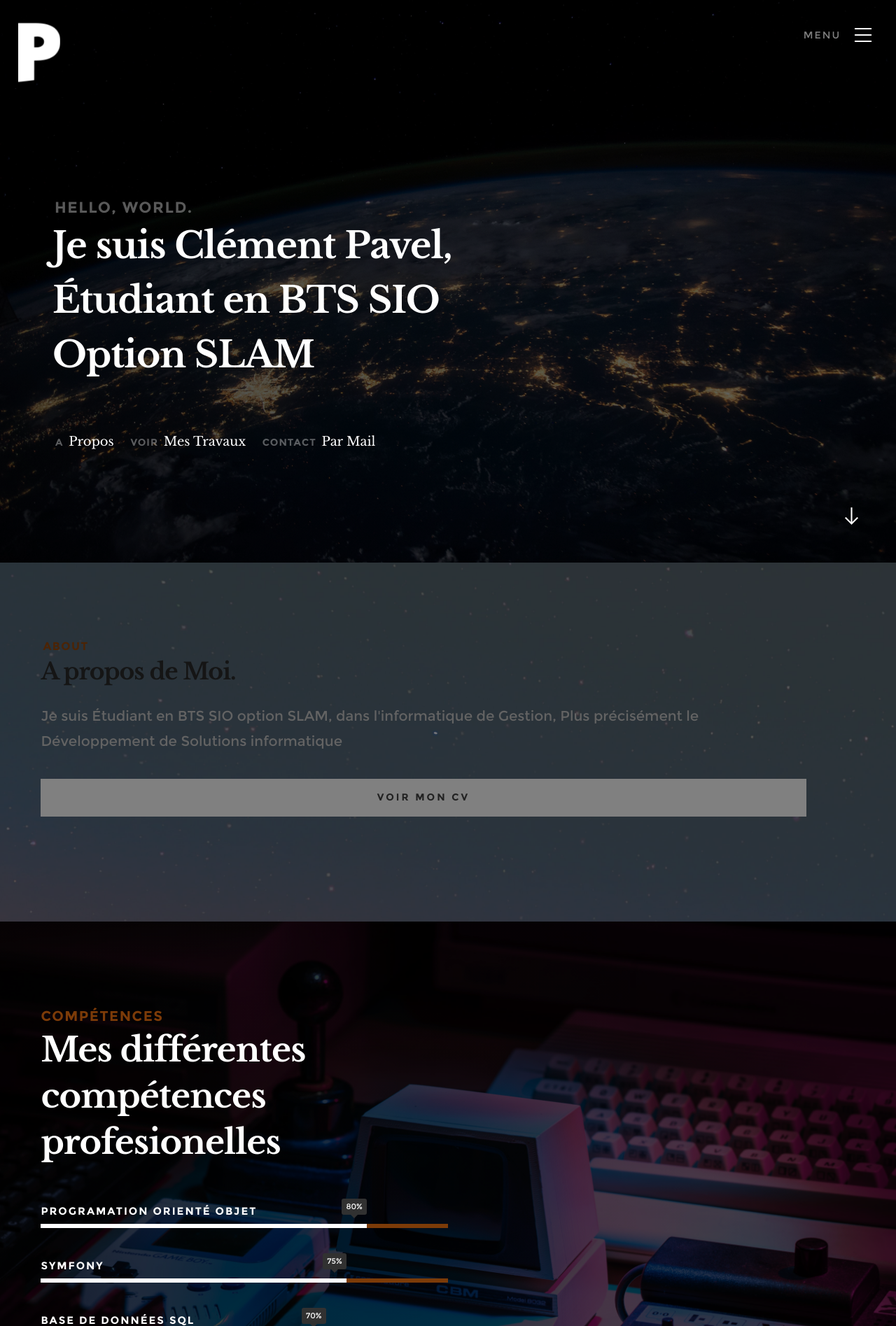
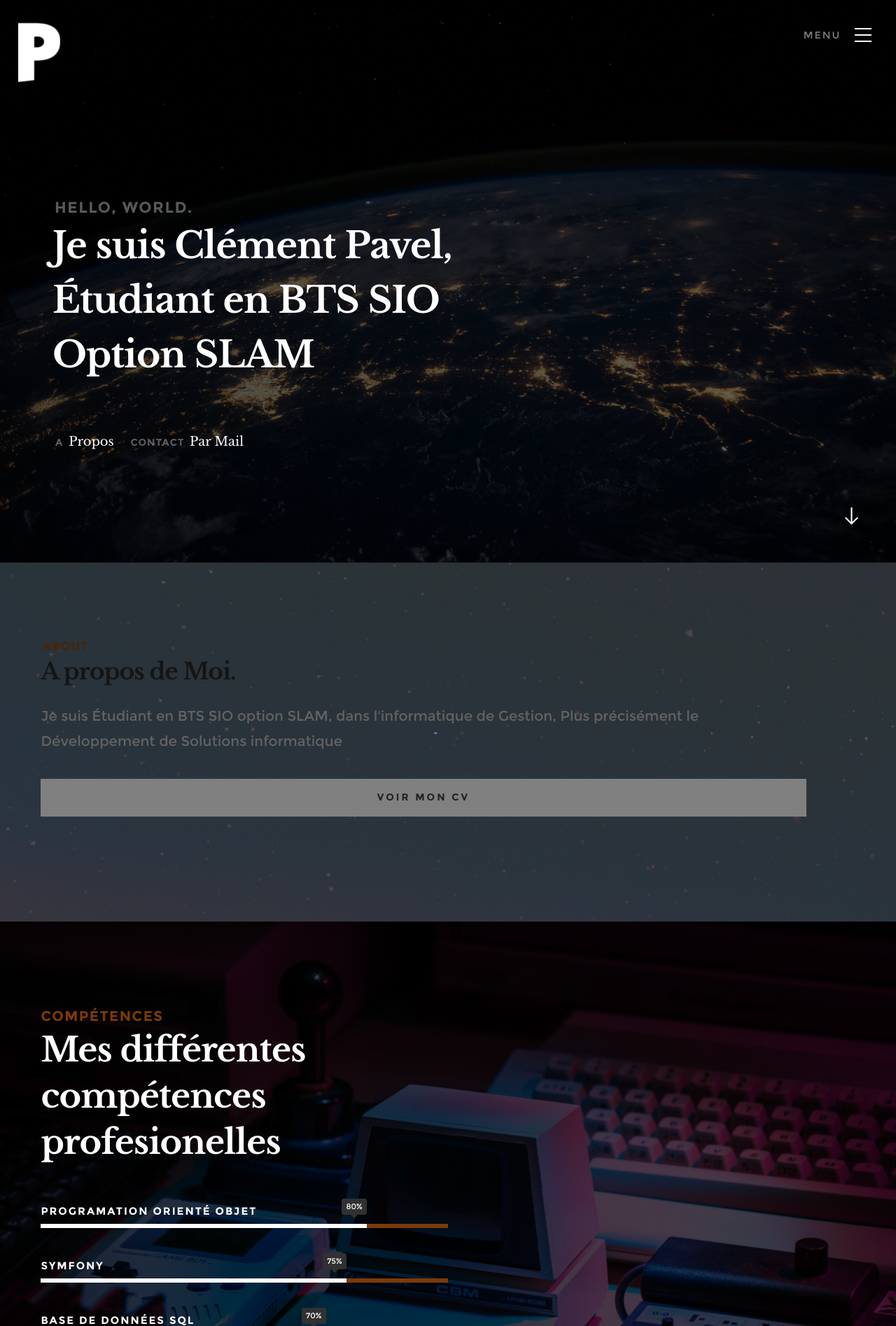
Before and after one commit to Dummy420/Portfolio, a Symfony app: template templates/index/index.html.twig in a window 1280 px wide. Shown: the top 1895 px of the page at 70% size. Run offline with Twig, Linux system fonts and the light colour scheme; the template is opened without the code that fills it, so the values that code supplies are empty; some libraries are stand-ins or nearby versions; some web fonts are replaced.

Commit message:
No JS as it was'nt working :'(

```diff
--- a/templates/index/index.html.twig
+++ b/templates/index/index.html.twig
@@ -67,7 +67,6 @@
 				<li class="current"><a class="smoothscroll" href="#home" title="">Home</a></li>
 				<li><a class="smoothscroll" href="#about" title="">A Propos</a></li>
 				<li><a class="smoothscroll" href="#credentials" title="">Experience</a></li>
-				<li><a class="smoothscroll" href="#portfolio" title="">Travaux</a></li>
 				<li><a class="smoothscroll" href="#contact" title="">Contact</a></li>
 			</ul>
 
@@ -107,17 +106,16 @@
 		   		<div class="col-twelve">
 			  			<div class="home-bottom-text">
 
-			  				<h3 class="animate-intro">Hello, World.</h3>
-				  			<h1 class="animate-intro">
+			  				<h3 class="">Hello, World.</h3>
+				  			<h1 class="">
 							Je suis Clément Pavel, <br>
 							Étudiant en BTS SIO<br>
 							Option SLAM
 				  			</h1>
 
 							<ul class="home-section-links">
-								<li class="animate-intro">A <a href="#about" class="smoothscroll">Propos</a></li>
-								<li class="animate-intro">Voir <a href="#portfolio" class="smoothscroll">Mes Travaux</a></li>
-								<li class="animate-intro">Contact <a href="#contact" class="smoothscroll">Par Mail</a></li>
+								<li class="">A <a href="#about" class="smoothscroll">Propos</a></li>
+								<li class="">Contact <a href="#contact" class="smoothscroll">Par Mail</a></li>
 							</ul>
 
 			  			</div> <!-- end home-bottom-text -->
@@ -146,13 +144,13 @@
    			<div class="about-profile-bg"></div>
 
 				<div class="intro">
-					<h3 class="animate-this">About</h3>
-	   			<h1 class="animate-this">A propos de Moi.</h1>
+					<h3 class="">About</h3>
+	   			<h1 class="">A propos de Moi.</h1>
 
-	   			<p class="lead animate-this">Je suis Étudiant en BTS SIO option SLAM, dans l'informatique de Gestion, Plus précisément le Développement de Solutions informatique</p>
+	   			<p class="lead ">Je suis Étudiant en BTS SIO option SLAM, dans l'informatique de Gestion, Plus précisément le Développement de Solutions informatique</p>
 				</div>
    			<p>
-   				<a href="{{ asset ('CV_Pavel.pdf')}}" class="button full-width animate-this">Voir mon CV</a>
+   				<a href="{{ asset ('CV_Pavel.pdf')}}" class="button full-width ">Voir mon CV</a>
    			</p>
 
    		</div> <!-- end about-profile  -->
@@ -173,34 +171,34 @@
    		<div class="col-skills">
 
    			<div class="section-intro">
-   				<h3 class="animate-this">Compétences</h3>
-   			   <h1 class="animate-this">Mes différentes compétences profesionelles</h1>
+   				<h3 class="">Compétences</h3>
+   			   <h1 class="">Mes différentes compétences profesionelles</h1>
 
-   			   <p class="animate-this"></p>
+   			   <p class=""></p>
    			</div>
 
    			<ul class="skill-bars">
-				   <li class="animate-this" data-animate="fadeInRight">
+				   <li class="" data-animate="fadeInRight">
 				   	<div class="progress percent80"><span>80%</span></div>
 				   	<strong>Programation Orienté Objet</strong>
 				   </li>
-				   <li class="animate-this" data-animate="fadeInRight">
+				   <li class="" data-animate="fadeInRight">
 				   	<div class="progress percent75"><span>75%</span></div>
 				   	<strong>Symfony</strong>
 				   </li>
-				   <li class="animate-this" data-animate="fadeInRight">
+				   <li class="" data-animate="fadeInRight">
 				   	<div class="progress percent70"><span>70%</span></div>
 				   	<strong>Base de Données SQL</strong>
 				   </li>
-				   <li class="animate-this" data-animate="fadeInRight">
+				   <li class="" data-animate="fadeInRight">
 				   	<div class="progress percent85"><span>85%</span></div>
 				   	<strong>PHP</strong>
 				   </li>
-				   <li class="animate-this" data-animate="fadeInRight">
+				   <li class="" data-animate="fadeInRight">
 				   	<div class="progress percent75"><span>75%</span></div>
 				   	<strong>Programmation Web</strong>
 				   </li>
-				   <li class="animate-this" data-animate="fadeInRight">
+				   <li class="" data-animate="fadeInRight">
 				   	<div class="progress percent90"><span>90%</span></div>
 				   	<strong>Programmation C# .NET</strong>
 				   </li>
@@ -218,8 +216,8 @@
 
    	<div class="row narrow section-intro with-bottom-sep">
    		<div class="col-twelve">
-   			<h3 class="animate-this">Crrière et Éducation</h3>
-	   		<h1 class="animate-this">Mes experiences profesionelles et diplômes.</h1>
+   			<h3 class="">Crrière et Éducation</h3>
+	   		<h1 class="">Mes experiences profesionelles et diplômes.</h1>
 
 	   		{#<p class="lead">Lorem ipsum Dolor adipisicing nostrud et aute Excepteur amet commodo ea dolore irure esse Duis nulla sint fugiat cillum ullamco proident aliquip quis qui voluptate dolore veniam Ut laborum non est in officia.</p>	   			#}
    		</div>
@@ -229,11 +227,11 @@
 
 			<div class="col-six tab-full left">
 
-				<h2 class="animate-this">Experience</h2>
+				<h2 class="">Experience</h2>
 
 	   		<div class="timeline-wrap">
 
-   				<div class="timeline-block animate-this">
+   				<div class="timeline-block ">
 	   				<div class="timeline-ico">
 	   					<i class="fa fa-briefcase"></i>
 	   				</div>
@@ -253,11 +251,11 @@
 
 	   	<div class="col-six tab-full right">
 
-	   		<h2 class="animate-this">Éducation</h2>
+	   		<h2 class="">Éducation</h2>
 
 				<div class="timeline-wrap">
 
-   				<div class="timeline-block animate-this">
+   				<div class="timeline-block ">
 	   				<div class="timeline-ico">
 	   					<i class="fa fa-graduation-cap"></i>
 	   				</div>
@@ -271,7 +269,7 @@
 	   				</div>
 	   			</div> <!-- end timeline-block -->
 
-	   			<div class="timeline-block animate-this">
+	   			<div class="timeline-block ">
 	   				<div class="timeline-ico">
 	   					<i class="fa fa-graduation-cap"></i>
 	   				</div>
@@ -300,9 +298,9 @@
    	<div class="row contact-info">
 
    		<div class="col-four tab-full">
-   			<h5 class="animate-this">Où me trouver</h5>
+   			<h5 class="">Où me trouver</h5>
 
-   			<p class="animate-this">
+   			<p class="">
             12bis rue Normande<br>
             28230<br>
             Epernon
@@ -310,17 +308,17 @@
    		</div> <!-- end col-four -->
 
    		<div class="col-four tab-full collapse">
-   			<h5 class="animate-this">Contactez-moi</h5>
+   			<h5 class="">Contactez-moi</h5>
 
-   			<p class="animate-this">
+   			<p class="">
    				clement.pavell@gmail.com
 			   </p>
    		</div> <!-- end col-four -->
 
    		<div class="col-four tab-full">
-   			<h5 class="animate-this">Applez-moi</h5>
+   			<h5 class="">Applez-moi</h5>
 
-   			<p class="animate-this">
+   			<p class="">
    				06 95 61 67 76
 			   </p>
    		</div> <!-- end col-four -->
@@ -361,6 +359,12 @@
     	<div id="loader"></div>
    </div>
 
+   <div class="col-twelve tab-full">
+	      	<div class="copyright">
+		        	<span>© Copyright Howdy.</span>
+		      </div>
+	      </div>
+
    <!-- Java Script
    ================================================== -->
    <script src="js/jquery-2.1.3.min.js"></script>
```
